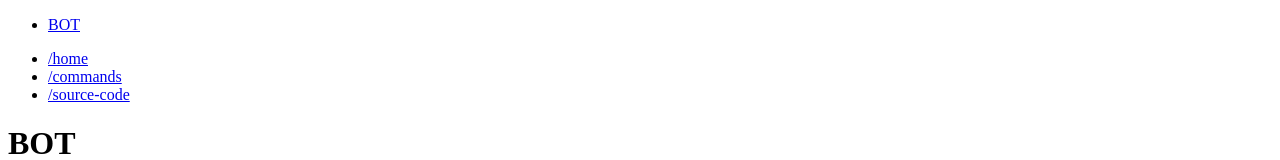
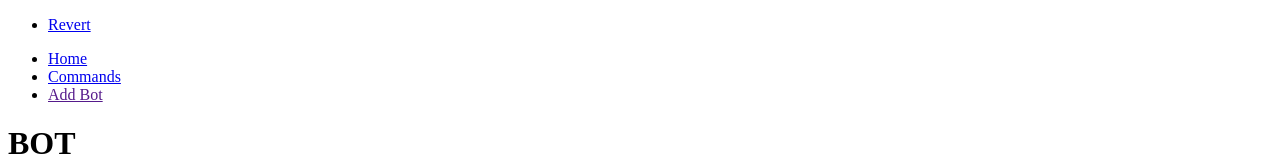
Before and after one commit to plcheaters/Revert-Bot, a Next.js app: page / in a window 1280 px wide. Shown: the top 160 px of the page. Built offline with nearby package versions, Linux system fonts and the light colour scheme.

Commit message:
Update Navbar.js

```diff
--- a/src/components/Navbar.js
+++ b/src/components/Navbar.js
@@ -8,7 +8,7 @@ const Navbar = () => {
           <ul>
             <li>
               <Link className="h-color" href="/">
-                BOT
+                Revert
               </Link>
             </li>
           </ul>
@@ -17,21 +17,21 @@ const Navbar = () => {
           <ul>
             <li>
               <Link className="p-color" href="/">
-                /home
+                Home
               </Link>
             </li>
             <li>
               <Link className="p-color" href="/commands">
-                /commands
+                Commands
               </Link>
             </li>
             <li>
               <Link
                 className="p-color"
-                href="https://github.com/preetsuthar17/discord-bot-website-template"
+                href=""
                 target="_blank"
               >
-                /source-code
+                Add Bot
               </Link>
             </li>
           </ul>
```
